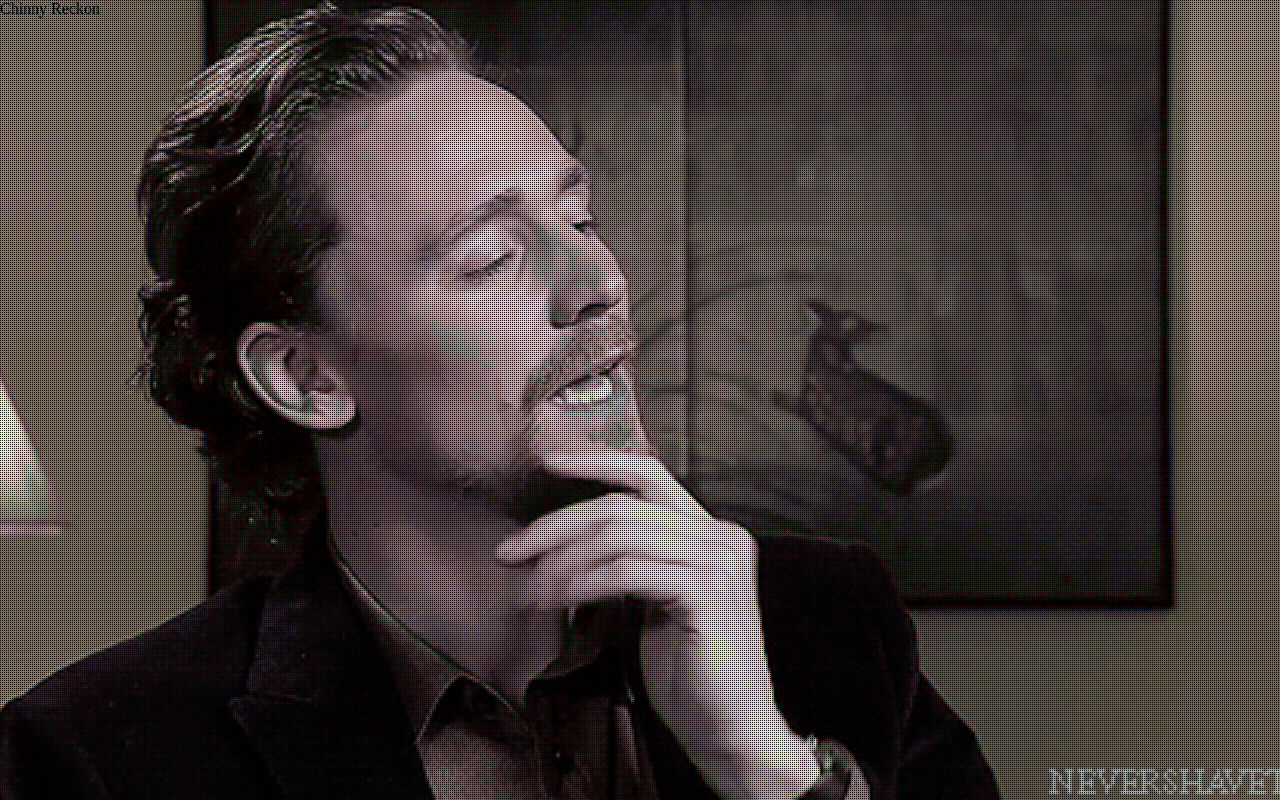
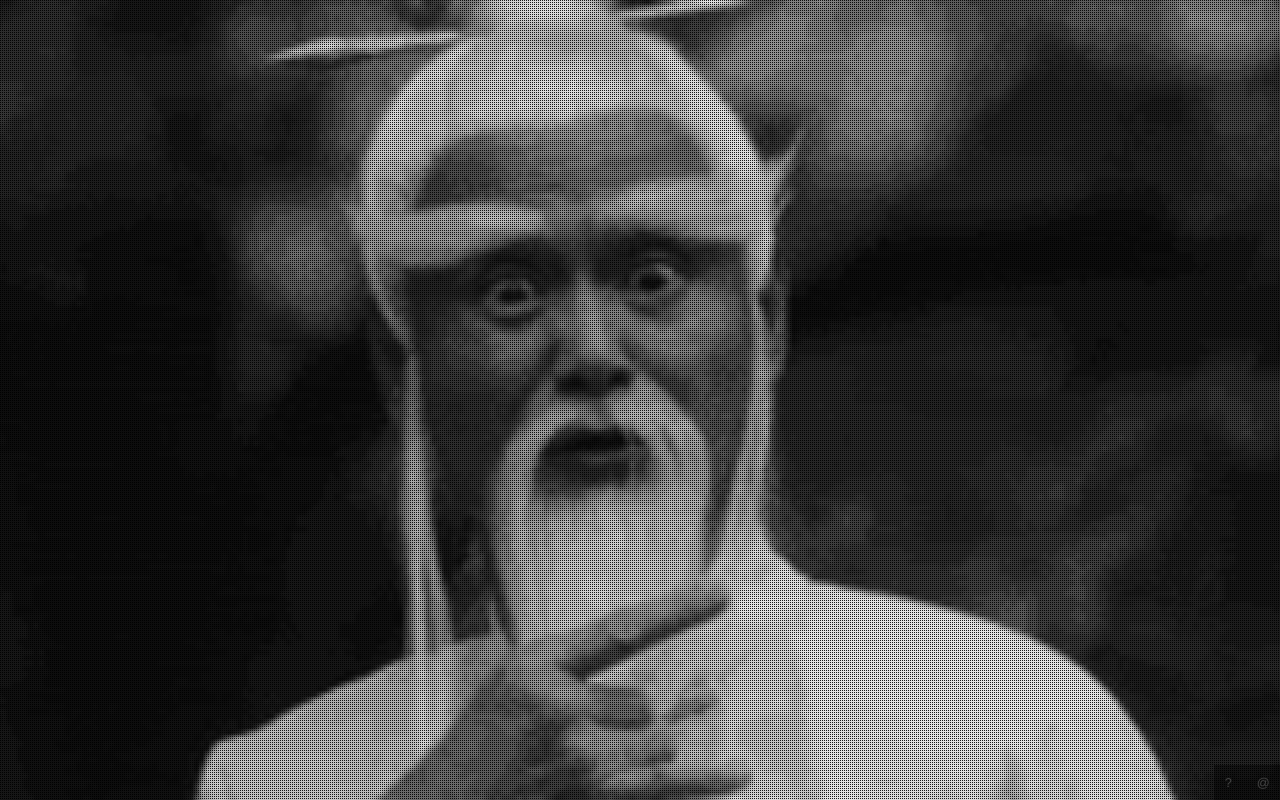
Before and after one commit to richarcher/chinny-reckon, a plain HTML site: page index.html in a window 1280 px wide. Drawn offline with Linux system fonts and the light colour scheme.

Commit message:
.gif update

```diff
--- a/css/style.css
+++ b/css/style.css
@@ -7,6 +7,7 @@ body {
   background: #000;
   overflow-y: scroll;
   overflow-x: hidden;
+  font-family: "Helvetica-Neue", "Helvetica", "sans-serif"
 }
 .ie7 body{
   overflow:hidden;
@@ -15,6 +16,32 @@ a{
   color: #333;
   text-decoration: none;
 }
+
+h1 {
+  color: #fff;
+  padding: 0;
+  margin: 0;
+}
+
+footer {
+  background: #000;
+  background: rgba(0,0,0,0.4);
+  position: absolute;
+  bottom: 0;
+  right: 0;
+}
+
+footer a {
+  display: inline-block;
+  font-size: 0.8em;
+  color: #444;
+  padding: 0.8em;
+}
+a:hover,
+a:focus {
+  color: #ccc;
+}
+
 .image,
 .image:after {
   position: fixed;
@@ -25,6 +52,7 @@ a{
   z-index: 0;
 }
 .image {
+  text-indent: -100%;
   background-repeat: no-repeat;
   background-position: center;
   background-size: cover;
--- a/index.html
+++ b/index.html
@@ -7,18 +7,29 @@
 <head>
   <meta charset="UTF-8">
   <title>Chinny Reh-KON</title>
+  <script type="text/javascript" src="js/modernizr.custom.86080.js"></script>
+  <meta name="description" content="Chinny reckon - for all your everyday disbelief needs">
+  <meta name="keywords" content="Chinny reckon, Itch my chin, Rub my chin, Chin rub, Chim chinnery, Chinny reckoff, Chinny beard, Tutankhamun, Jackanory, Itchy beard, Jimmy Hill">
+  <meta name="viewport" content="width=device-width, initial-scale=1.0">
   <link rel="stylesheet" href="css/style.css">
-  <script type="text/javascript" src="js/modernizr.custom.86080.js"></script>
 </head>
 <body>
-<div id="img" class="image">Chinny Reckon</div>
-
+<div id="img" class="image"><h1>Chinny Reckon</h1></div>
+<footer role="contentinfo">
+  <a href="http://www.urbandictionary.com/define.php?term=chinny%20reckon&defid=1365753" title="What is 'chinny reckon'?">?</a>
+  <a href="http://twitter.com/slocombe" title="@slocombe">@</a>
+</footer>
 <script type="text/javascript">
 
   var images = [
-      "jimmy.jpg"
-    , "clarkson.gif"
+      "clarkson.gif"
     , "hiddleston.gif"
+    , "doctor11.gif"
+    , "supernatural.gif"
+    , "julian.gif"
+    , "clapton.gif"
+    , "batman.gif"
+    , "paimei.gif"
     ];
 
   var image = images[Math.floor(Math.random() * images.length )];
```
Also changed, not shown: i/batman.gif (added), i/clapton.gif (added), i/doctor11.gif (added), i/jimmy.jpg (deleted), i/julian.gif (added), i/paimei.gif (added), i/supernatural.gif (added).
